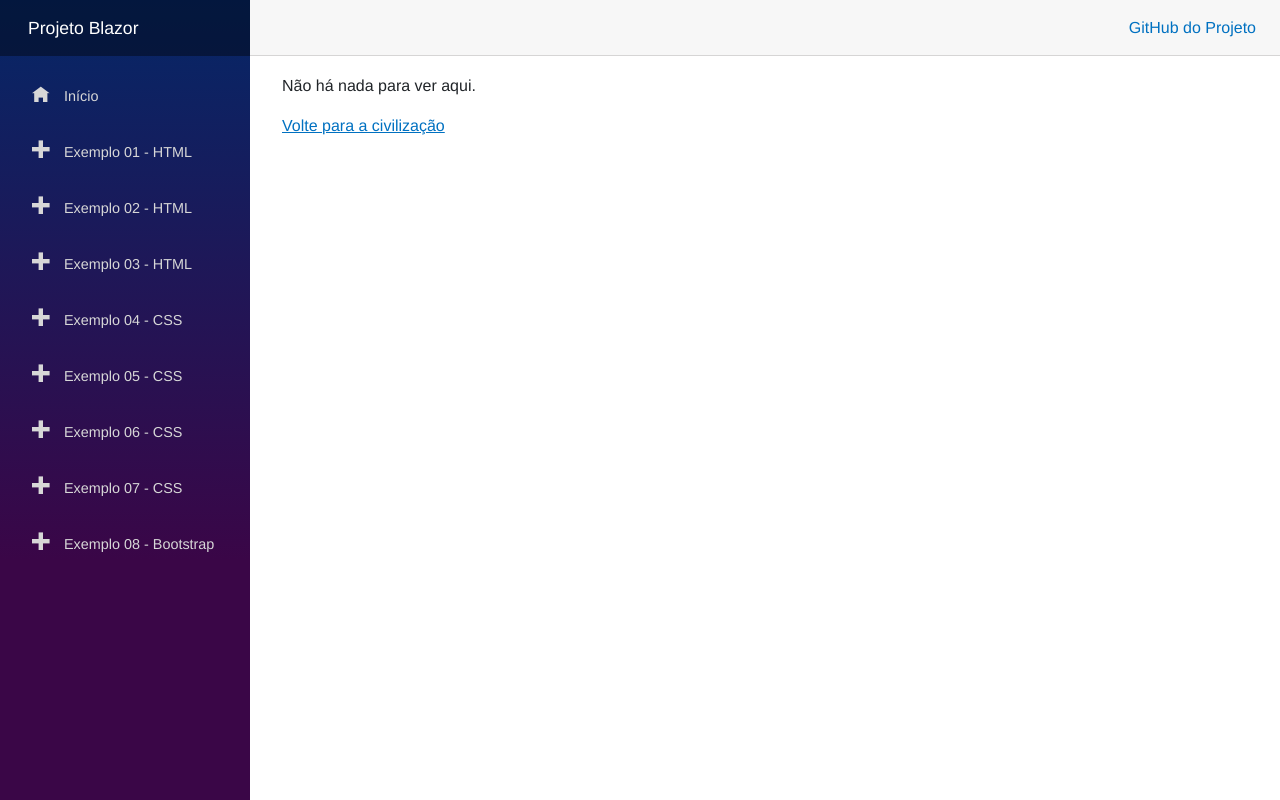
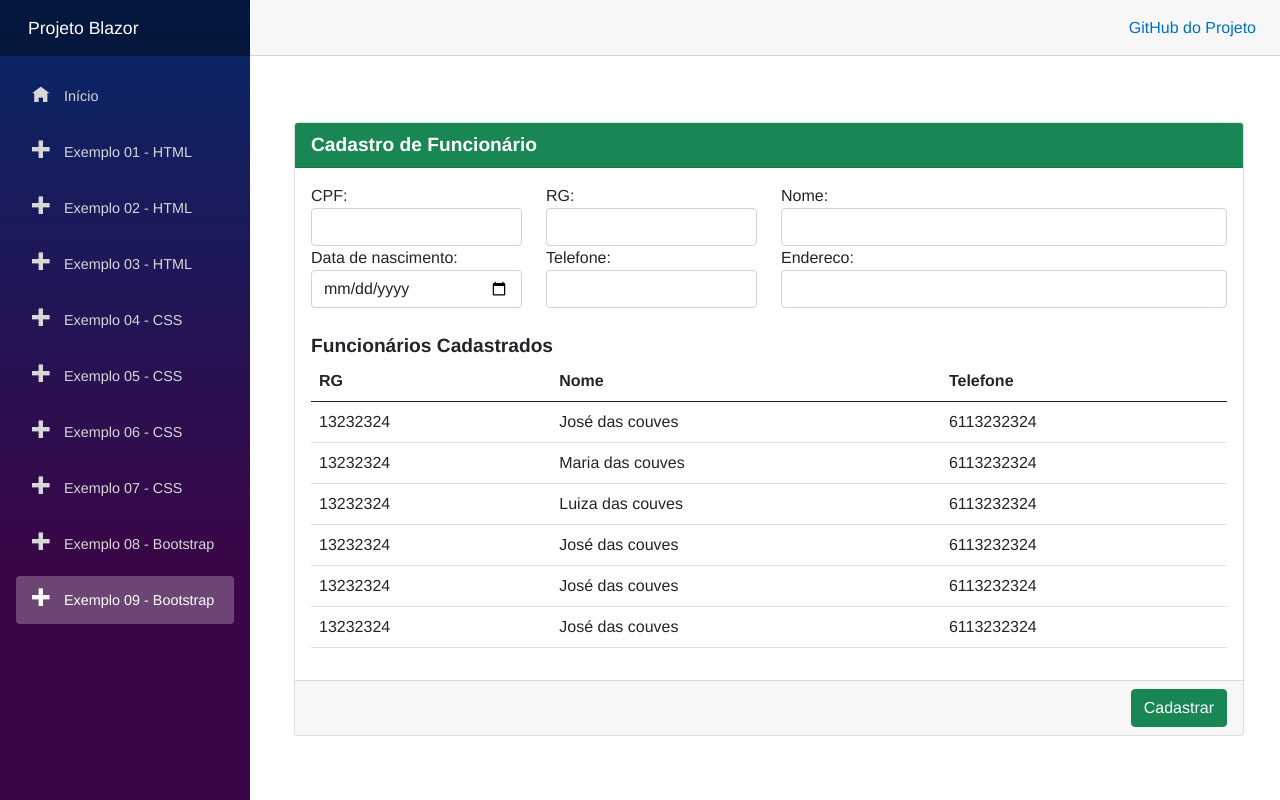
Before and after one commit to MarcusUrani/ProjetoBlazor, an ASP.NET Core app: page /exemplo9 in a window 1280 px wide. Run offline with ASP.NET Core 8, Linux system fonts and the light colour scheme; style sheets or scripts are compiled from the project's sources.

Commit message:
Adicionado novo exemplo

```diff
--- a/BlazorApp/Pages/Exemplo08.razor
+++ b/BlazorApp/Pages/Exemplo08.razor
@@ -1,6 +1,6 @@
 @page "/exemplo8"
 
-<PageTitle>Exemplo 08 - Bootstrap</PageTitle>
+<PageTitle>Bootstrap - Formulários</PageTitle>
 
 <div class="container pt-5">
     <h1>Exemplo 08 Bootstrap - Formulários</h1>
--- /dev/null
+++ b/BlazorApp/Pages/Exemplo09.razor
@@ -0,0 +1,109 @@
+@page "/exemplo9"
+
+<PageTitle>Bootstrap - Formulários</PageTitle>
+
+<div class="container pt-5">
+    <div class="card">
+        <div class="card-header bg-success text-white txt_title">
+            Cadastro de Funcionário
+        </div>
+        <div class="card-body">
+            <div class="row">
+                <div class="col-3">
+                    <label for="txtCpf">CPF:</label>
+                    <input type="text"
+                           name="txtCpf"
+                           id="txtCpf"
+                           class="form-control" />
+                </div>
+                <div class="col-3">
+                    <label for="txtRg">RG:</label>
+                    <input type="text" name="txtRg" id="txtRg" class="form-control" />
+                </div>
+                <div class="col-6">
+                    <label for="txtNome">Nome:</label>
+                    <input type="text"
+                           name="txtNome"
+                           id="txtNome"
+                           class="form-control" />
+                </div>
+            </div>
+            <div class="row">
+                <div class="col-3">
+                    <label for="txtDtNascimento">Data de nascimento:</label>
+                    <input type="date"
+                           name="txtDtNascimento"
+                           id="txtDtNascimento"
+                           class="form-control" />
+                </div>
+                <div class="col-3">
+                    <label for="txtTelefone">Telefone:</label>
+                    <input type="text"
+                           name="txtTelefone"
+                           id="txtTelefone"
+                           class="form-control" />
+                </div>
+                <div class="col-6">
+                    <label for="txtEndereco">Endereco:</label>
+                    <input type="text"
+                           name="txtEndereco"
+                           id="txtEndereco"
+                           class="form-control" />
+                </div>
+            </div>
+            <div class="pt-4">
+                <label for="" class="txt_title">Funcionários Cadastrados</label>
+                <div class="table-container">
+                    <table class="table">
+                        <thead>
+                            <tr>
+                                <th>RG</th>
+                                <th>Nome</th>
+                                <th>Telefone</th>
+                            </tr>
+                        </thead>
+                        <tbody>
+                            <tr>
+                                <td>13232324</td>
+                                <td>José das couves</td>
+                                <td>6113232324</td>
+                            </tr>
+                            <tr>
+                                <td>13232324</td>
+                                <td>Maria das couves</td>
+                                <td>6113232324</td>
+                            </tr>
+                            <tr>
+                                <td>13232324</td>
+                                <td>Luiza das couves</td>
+                                <td>6113232324</td>
+                            </tr>
+                            <tr>
+                                <td>13232324</td>
+                                <td>José das couves</td>
+                                <td>6113232324</td>
+                            </tr>
+                            <tr>
+                                <td>13232324</td>
+                                <td>José das couves</td>
+                                <td>6113232324</td>
+                            </tr>
+                            <tr>
+                                <td>13232324</td>
+                                <td>José das couves</td>
+                                <td>6113232324</td>
+                            </tr>
+                        </tbody>
+                    </table>
+                </div>
+            </div>
+        </div>
+        <div class="card-footer">
+            <div class="form-group">
+                <button type="button" class="btn btn-success float-end">
+                    Cadastrar
+                </button>
+            </div>
+        </div>
+    </div>
+</div>
--- /dev/null
+++ b/BlazorApp/Pages/Exemplo09.razor.css
@@ -0,0 +1,4 @@
+.txt_title {
+    font-size: 1.2rem;
+    font-weight: bold;
+}
--- a/BlazorApp/Shared/NavMenu.razor
+++ b/BlazorApp/Shared/NavMenu.razor
@@ -54,6 +54,11 @@
                 <span class="oi oi-plus" aria-hidden="true"></span> Exemplo 08 - Bootstrap
             </NavLink>
         </div>
+        <div class="nav-item px-3">
+            <NavLink class="nav-link" href="exemplo9">
+                <span class="oi oi-plus" aria-hidden="true"></span> Exemplo 09 - Bootstrap
+            </NavLink>
+        </div>
     </nav>
 </div>
 
```
